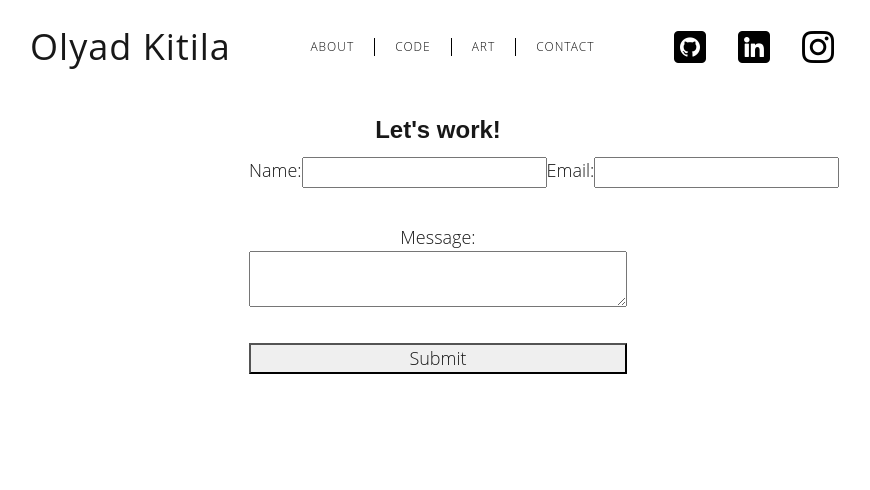
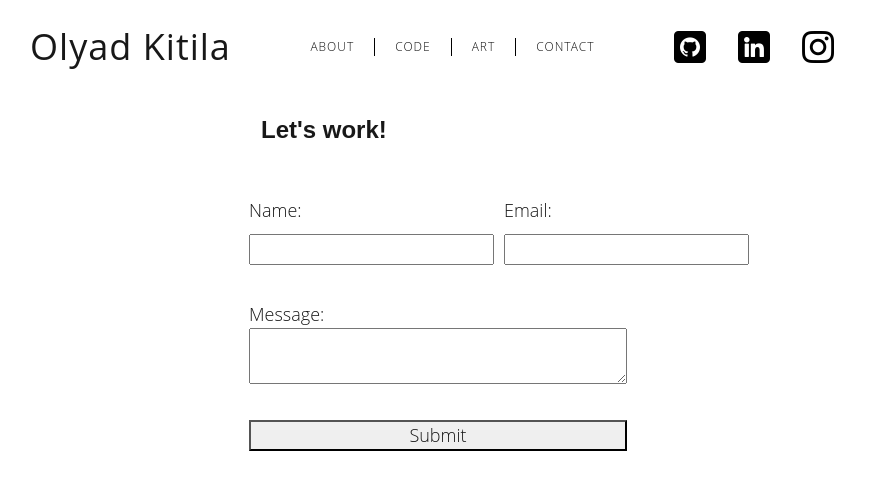
Before and after one commit to thymetime/Module-12-React, a React (Vite) app in the folder Portfolio/: page /contact in a window 1280 px wide. Shown: the top 490 px of the page, without its empty margins (202-1072 px from the left). Built offline with nearby package versions, Linux system fonts and the light colour scheme.

Commit message:
contact form css formatting

```diff
--- a/Portfolio/src/Contact.css
+++ b/Portfolio/src/Contact.css
@@ -11,6 +11,7 @@ form {
 
 .form-item {
     font-size: 1.8rem;
+    text-align: left;
 }
 
 .form-item_title {
@@ -21,14 +22,22 @@ form {
 }
 
 .form-container {
-    display: flex;
-    flex-direction: row;
+    display: grid;
     width: 100%;
-    text-align: left;
+    grid-auto-flow: column;
+    grid-template-columns: repeat(2, 1fr);
+    grid-template-rows: repeat(2, 1fr);
+    align-items: end;
+    gap: 1rem;
+
 }
 
 .form-item_input {
     margin-bottom: 3.6rem;
+}
+
+.form-item_submit {
+    text-align: center;
 }
 
 .submit-success {
--- a/Portfolio/src/pages/Contact.jsx
+++ b/Portfolio/src/pages/Contact.jsx
@@ -23,18 +23,18 @@ export default function ContactForm() {
 
       <div class="form-container">
         <label for="name" class="form-item form-item_label">Name:</label>
-        <input type="text" name="name" class="form-item form-item_input" required/>
+        <input id="name" type="text" name="name" class="form-item form-item_input" required/>
 
         <label for="email" class="form-item form-item_label">Email:</label>
-        <input type="email" name="email" class="form-item form-item_input" required/>
+        <input id="email" type="email" name="email" class="form-item form-item_input" required/>
       </div>
 
       <label for="message" class="form-item form-item_label">Message:</label>
       <textarea label="Message" name="message" class="form-item form-item_input" required></textarea>
 
-      <button class="form-item" >Submit</button>
+      <button class="form-item form-item_submit" >Submit</button>
       <p
-        className={{result} === "Success!"  ? 'submit-success' : 'submit-error'} type="submit">
+        className={{result} == 'Success!'  ? 'submit-success' : 'submit-error'} type="submit">
         {result}
       </p>
     </form>
```
